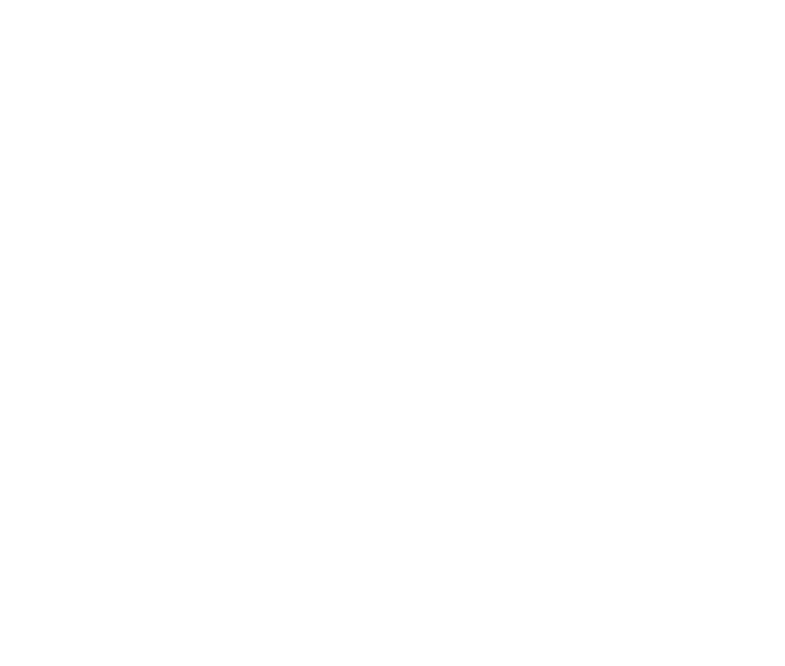
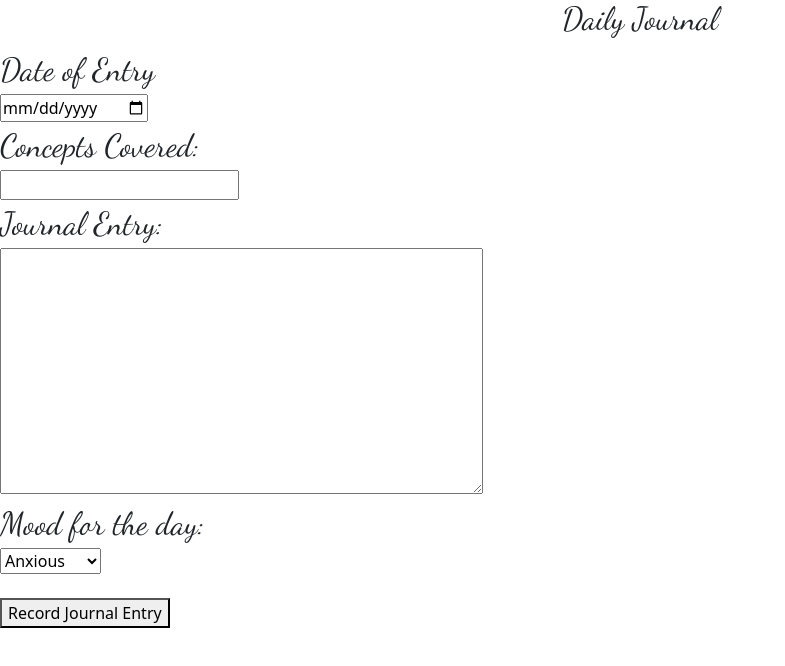
Before and after one commit to MandyC6420/C4-Daily-Journal, a plain HTML site: page index.html in a window 1280 px wide. Shown: the whole page, without its empty margins (0-785 px from the left). Drawn offline with nearby package versions, Linux system fonts and the light colour scheme.

Commit message:
html layout complete

```diff
--- a/index.html
+++ b/index.html
@@ -1,24 +1,73 @@
 <!DOCTYPE html>
 <html lang="en">
   <head>
-    <link href="https://cdn.jsdelivr.net/npm/bootstrap@5.0.0-beta1/dist/css/bootstrap.min.css" rel="stylesheet" integrity="sha384-giJF6kkoqNQ00vy+HMDP7azOuL0xtbfIcaT9wjKHr8RbDVddVHyTfAAsrekwKmP1" crossorigin="anonymous">
+    <link
+      href="https://cdn.jsdelivr.net/npm/bootstrap@5.0.0-beta1/dist/css/bootstrap.min.css"
+      rel="stylesheet"
+      integrity="sha384-giJF6kkoqNQ00vy+HMDP7azOuL0xtbfIcaT9wjKHr8RbDVddVHyTfAAsrekwKmP1"
+      crossorigin="anonymous"
+    />
     <meta charset="UTF-8" />
     <meta name="viewport content=width=device-width, initial-scale=1.0" />
     <meta http-equiv="X-UA-Compatible" content="ie=edge" />
     <link rel="stylesheet" href="style.css" />
+
+    <link rel="preconnect" href="https://fonts.gstatic.com">
+<link href="https://fonts.googleapis.com/css2?family=Dancing+Script&display=swap" rel="stylesheet">
+
     <title>C4 Journal</title>
   </head>
+  <h2 class = "font-family">Daily Journal</h2>
   <body>
+    <main>
+    <form action="">
+      <fieldset>
+        <label for="journalDate">Date of Entry</label>
+        <input type="date" name="journalDate" id="journalDate" />
+      </fieldset>
+      <fieldset>
+        <label for="concepts">Concepts Covered:</label>
+        <input type="text" name="concepts" id="concepts" />
+      </fieldset>
+      <fieldset>
+        <label for="entry">Journal Entry: </label>
+        <textarea id="entry" rows="10" cols="50"></textarea> <br />
+      </fieldset>
+      <fieldset>
+        <label for = "mood">Mood for the day: </label>
+        <select id= "mood">
+            <option>Anxious</option>
+            <option>Happy</option>
+            <option>Sad</option>
+            <option>Scared</option>
+            <option>Angry</option>
+            <option>Annoyed</option>
+            <option>Frustrated</option>
+            <option>Tired</option>
+            <option>Confused</option>
+            <option>Hopeful</option>
+            <option>Meh</option>
+            <option>Ok</option>
+        </select>
+    </fieldset>
+    <br>
+    </form>
+    <button type = "submit" id = "record" class= "button">Record Journal Entry</button>
 
+  </div>
+  <div class = "column">
+      <article class="entryLog" id = "journalEntryLog"></article>
+  </div>
+</div>
 
+    </main>
 
-
-
-
-
-
-
-    <script src="https://cdn.jsdelivr.net/npm/bootstrap@5.0.0-beta1/dist/js/bootstrap.bundle.min.js" integrity="sha384-ygbV9kiqUc6oa4msXn9868pTtWMgiQaeYH7/t7LECLbyPA2x65Kgf80OJFdroafW" crossorigin="anonymous"></script>
+    <footer></footer>
+    <script
+      src="https://cdn.jsdelivr.net/npm/bootstrap@5.0.0-beta1/dist/js/bootstrap.bundle.min.js"
+      integrity="sha384-ygbV9kiqUc6oa4msXn9868pTtWMgiQaeYH7/t7LECLbyPA2x65Kgf80OJFdroafW"
+      crossorigin="anonymous"
+    ></script>
     <script src="script.js"></script>
   </body>
 </html>
--- a/style.css
+++ b/style.css
@@ -0,0 +1,11 @@
+label{
+    display: flex;
+    flex-direction: column;
+    font-family: 'Dancing Script', cursive;
+    font-size: xx-large;
+}
+.font-family {
+    font-family: 'Dancing Script', cursive;
+    font-size: xx-large;
+    text-align: center;
+}
```
